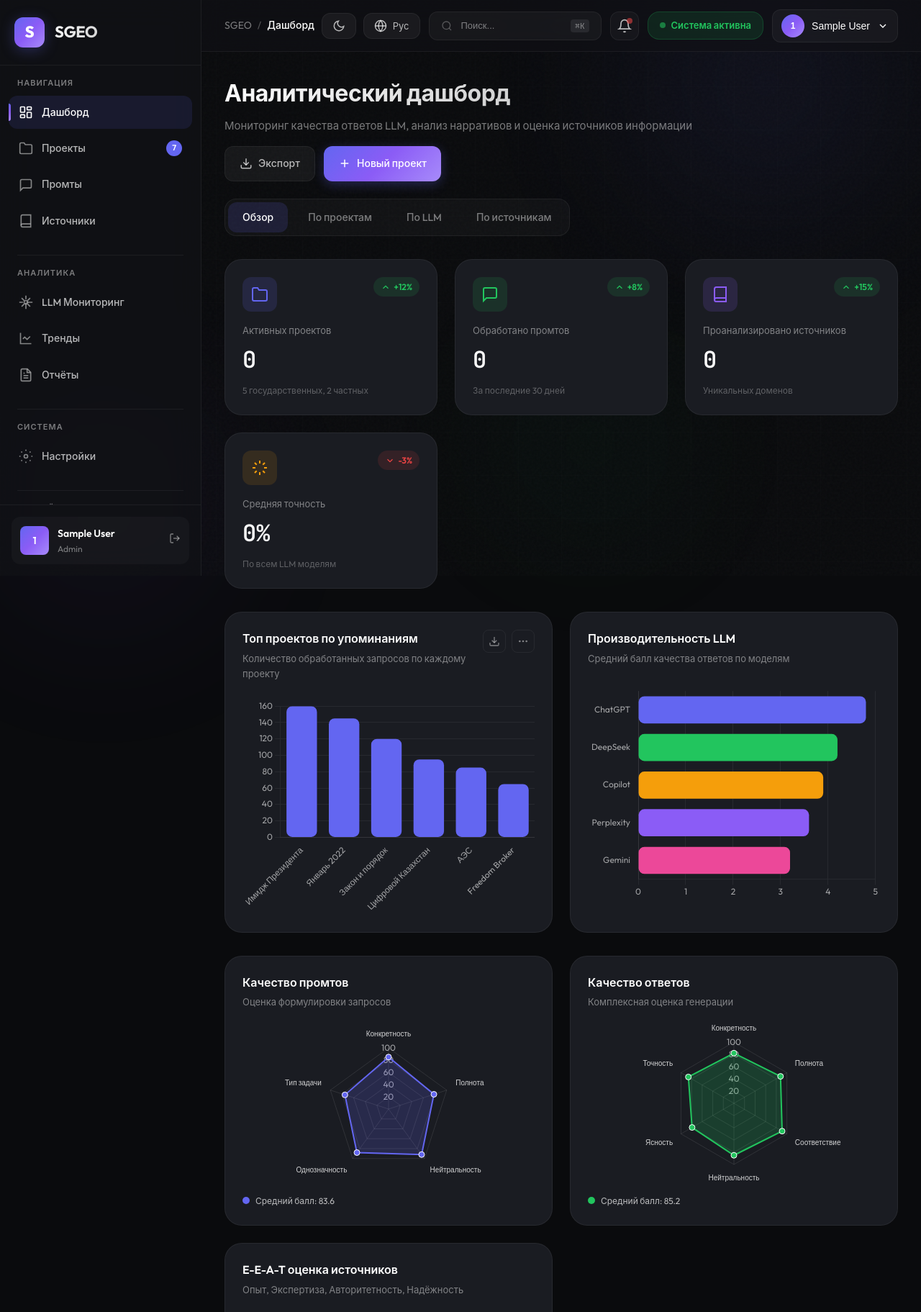
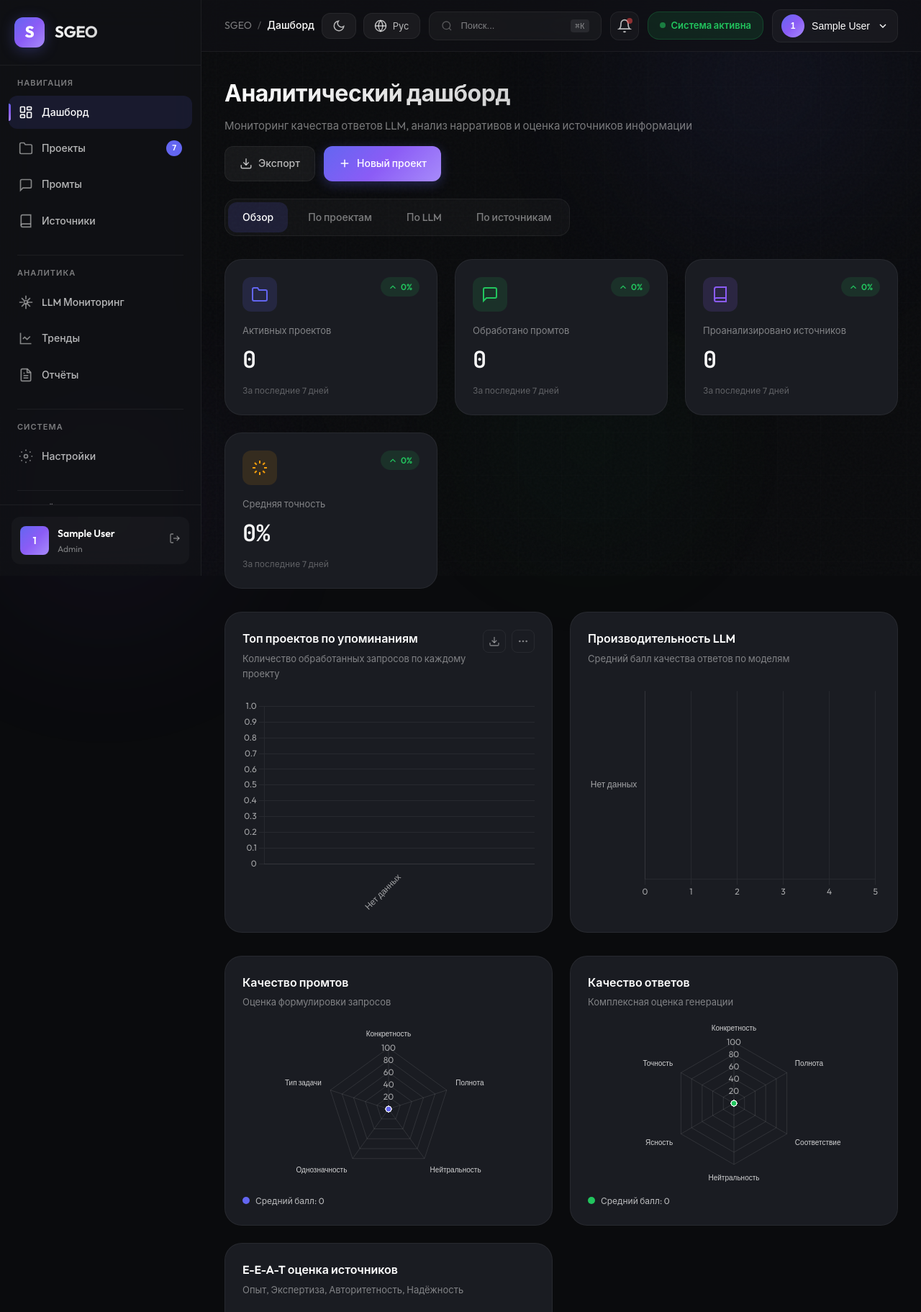
Before and after one commit to timon777/sgeo-dashboard-php, a PHP site: page / in a window 1280 px wide. Shown: the top 1823 px of the page at 72% size. Run offline with PHP 8.4, Linux system fonts and the light colour scheme; the visitor is signed in with stand-in values (Sample User, id 1); a map, chart or similar area stays blank.

Commit message:
Connect dashboard charts to real database data
- Bar chart: uses real project data from project_stats view
- LLM performance chart: uses real model performance metrics
- Stat card trends: calculated from daily_stats table
- Radar charts: use evaluation metrics (coherence, consistency, fluency, relevance)
- Donut charts: use source statistics (geography, types, LLM distribution)
- All legends now display real values from database

```diff
--- a/src/Controllers/DashboardController.php
+++ b/src/Controllers/DashboardController.php
@@ -74,6 +74,12 @@ class DashboardController extends BaseController
         // Get trend data
         $trends = $this->calculateTrends();
 
+        // Get radar chart data from evaluations
+        $radarData = $this->buildRadarChartData($modelPerformance);
+
+        // Get source statistics for donut charts
+        $sourceStats = $this->buildSourceStats($sourceModel);
+
         $this->render('dashboard/index', [
             'pageTitle' => 'Аналитический дашборд',
             'currentPage' => 'dashboard',
@@ -85,6 +91,8 @@ class DashboardController extends BaseController
             'recentResponses' => $recentResponses['data'] ?? [],
             'recentEvaluations' => $recentEvaluations['data'] ?? [],
             'trends' => $trends,
+            'radarData' => $radarData,
+            'sourceStats' => $sourceStats,
         ]);
     }
 
@@ -281,4 +289,158 @@ class DashboardController extends BaseController
 
         return ['value' => $value, 'up' => $isUp];
     }
+
+    private function buildRadarChartData(array $modelPerformance): array
+    {
+        // Calculate average metrics from all models for radar charts
+        $metrics = [
+            'coherence' => 0,
+            'consistency' => 0,
+            'fluency' => 0,
+            'relevance' => 0,
+        ];
+
+        $count = count($modelPerformance);
+        if ($count > 0) {
+            foreach ($modelPerformance as $data) {
+                $metrics['coherence'] += $data['coherence'] ?? 0;
+                $metrics['consistency'] += $data['consistency'] ?? 0;
+                $metrics['fluency'] += $data['fluency'] ?? 0;
+                $metrics['relevance'] += $data['relevance'] ?? 0;
+            }
+            foreach ($metrics as $key => $value) {
+                $metrics[$key] = round($value / $count);
+            }
+        }
+
+        // Calculate average for legend
+        $avgScore = $count > 0 ? round(array_sum($metrics) / count($metrics), 1) : 0;
+
+        return [
+            'prompts' => [
+                'labels' => ['Конкретность', 'Полнота', 'Нейтральность', 'Однозначность', 'Тип задачи'],
+                'data' => [
+                    $metrics['coherence'],
+                    $metrics['consistency'],
+                    $metrics['fluency'],
+                    $metrics['relevance'],
+                    round(($metrics['coherence'] + $metrics['fluency']) / 2)
+                ],
+                'avg' => $avgScore,
+            ],
+            'answers' => [
+                'labels' => ['Конкретность', 'Полнота', 'Соответствие', 'Нейтральность', 'Ясность', 'Точность'],
+                'data' => [
+                    $metrics['coherence'],
+                    $metrics['consistency'],
+                    $metrics['relevance'],
+                    $metrics['fluency'],
+                    round(($metrics['fluency'] + $metrics['coherence']) / 2),
+                    round(($metrics['relevance'] + $metrics['consistency']) / 2)
+                ],
+                'avg' => $avgScore,
+            ],
+            'eeat' => [
+                'labels' => ['Опыт', 'Экспертиза', 'Авторитетность', 'Надёжность'],
+                'data' => [
+                    $metrics['coherence'],
+                    $metrics['fluency'],
+                    $metrics['consistency'],
+                    $metrics['relevance']
+                ],
+                'avg' => $avgScore,
+            ],
+        ];
+    }
+
+    private function buildSourceStats(Source $sourceModel): array
+    {
+        $db = new SupabaseClient();
+
+        // Get source counts by country
+        $geoResult = $db->from('sources')
+            ->select('country')
+            ->get();
+
+        $geoCounts = ['kz' => 0, 'ru' => 0, 'us' => 0, 'other' => 0];
+        if (isset($geoResult['data'])) {
+            foreach ($geoResult['data'] as $source) {
+                $country = strtolower($source['country'] ?? 'other');
+                if (isset($geoCounts[$country])) {
+                    $geoCounts[$country]++;
+                } else {
+                    $geoCounts['other']++;
+                }
+            }
+        }
+
+        // Get source counts by type
+        $typeResult = $db->from('sources')
+            ->select('type')
+            ->get();
+
+        $typeCounts = ['media' => 0, 'gov' => 0, 'social' => 0, 'blog' => 0, 'science' => 0];
+        if (isset($typeResult['data'])) {
+            foreach ($typeResult['data'] as $source) {
+                $type = strtolower($source['type'] ?? 'other');
+                if ($type === 'media' || $type === 'сми') {
+                    $typeCounts['media']++;
+                } elseif ($type === 'gov' || $type === 'government' || $type === 'государственный') {
+                    $typeCounts['gov']++;
+                } elseif ($type === 'social' || $type === 'социальные сети') {
+                    $typeCounts['social']++;
+                } elseif ($type === 'blog' || $type === 'блог') {
+                    $typeCounts['blog']++;
+                } elseif ($type === 'science' || $type === 'научный') {
+                    $typeCounts['science']++;
+                }
+            }
+        }
+
+        // Get LLM distribution from ai_responses
+        $llmResult = $db->from('ai_responses')
+            ->select('model_name')
+            ->get();
+
+        $llmCounts = [];
+        if (isset($llmResult['data'])) {
+            foreach ($llmResult['data'] as $response) {
+                $model = $response['model_name'] ?? 'Unknown';
+                $llmCounts[$model] = ($llmCounts[$model] ?? 0) + 1;
+            }
+        }
+
+        // Convert to percentages
+        $totalGeo = array_sum($geoCounts) ?: 1;
+        $totalType = array_sum($typeCounts) ?: 1;
+        $totalLlm = array_sum($llmCounts) ?: 1;
+
+        return [
+            'geography' => [
+                'labels' => ['Казахстанские', 'Российские', 'Американские', 'Прочие'],
+                'data' => [
+                    round($geoCounts['kz'] / $totalGeo * 100),
+                    round($geoCounts['ru'] / $totalGeo * 100),
+                    round($geoCounts['us'] / $totalGeo * 100),
+                    round($geoCounts['other'] / $totalGeo * 100),
+                ],
+            ],
+            'types' => [
+                'labels' => ['СМИ', 'Государственные', 'Соцсети', 'Блоги', 'Научные'],
+                'data' => [
+                    round($typeCounts['media'] / $totalType * 100),
+                    round($typeCounts['gov'] / $totalType * 100),
+                    round($typeCounts['social'] / $totalType * 100),
+                    round($typeCounts['blog'] / $totalType * 100),
+                    round($typeCounts['science'] / $totalType * 100),
+                ],
+            ],
+            'llm' => [
+                'labels' => array_keys($llmCounts),
+                'data' => array_map(function($count) use ($totalLlm) {
+                    return round($count / $totalLlm * 100);
+                }, array_values($llmCounts)),
+            ],
+        ];
+    }
 }
--- a/src/Views/dashboard/index.php
+++ b/src/Views/dashboard/index.php
@@ -40,18 +40,18 @@
                     <path d="M22 19a2 2 0 0 1-2 2H4a2 2 0 0 1-2-2V5a2 2 0 0 1 2-2h5l2 3h9a2 2 0 0 1 2 2z"/>
                 </svg>
             </div>
-            <div class="stat-trend up">
+            <div class="stat-trend <?= ($trends['projects']['up'] ?? true) ? 'up' : 'down' ?>">
                 <svg viewBox="0 0 24 24" fill="none" stroke="currentColor" stroke-width="2">
-                    <path d="m18 15-6-6-6 6"/>
+                    <path d="<?= ($trends['projects']['up'] ?? true) ? 'm18 15-6-6-6 6' : 'm6 9 6 6 6-6' ?>"/>
                 </svg>
-                +12%
+                <?= $trends['projects']['value'] ?? '0%' ?>
             </div>
         </div>
         <div class="stat-content">
             <div class="stat-label">Активных проектов</div>
             <div class="stat-value"><?= $stats['activeProjects'] ?></div>
         </div>
-        <div class="stat-description">5 государственных, 2 частных</div>
+        <div class="stat-description">За последние 7 дней</div>
     </div>
 
     <div class="stat-card">
@@ -61,18 +61,18 @@
                     <path d="M21 15a2 2 0 0 1-2 2H7l-4 4V5a2 2 0 0 1 2-2h14a2 2 0 0 1 2 2z"/>
                 </svg>
             </div>
-            <div class="stat-trend up">
+            <div class="stat-trend <?= ($trends['prompts']['up'] ?? true) ? 'up' : 'down' ?>">
                 <svg viewBox="0 0 24 24" fill="none" stroke="currentColor" stroke-width="2">
-                    <path d="m18 15-6-6-6 6"/>
+                    <path d="<?= ($trends['prompts']['up'] ?? true) ? 'm18 15-6-6-6 6' : 'm6 9 6 6 6-6' ?>"/>
                 </svg>
-                +8%
+                <?= $trends['prompts']['value'] ?? '0%' ?>
             </div>
         </div>
         <div class="stat-content">
             <div class="stat-label">Обработано промтов</div>
             <div class="stat-value"><?= number_format($stats['processedPrompts']) ?></div>
         </div>
-        <div class="stat-description">За последние 30 дней</div>
+        <div class="stat-description">За последние 7 дней</div>
     </div>
 
     <div class="stat-card">
@@ -83,18 +83,18 @@
                     <path d="M6.5 2H20v20H6.5A2.5 2.5 0 0 1 4 19.5v-15A2.5 2.5 0 0 1 6.5 2z"/>
                 </svg>
             </div>
-            <div class="stat-trend up">
+            <div class="stat-trend <?= ($trends['sources']['up'] ?? true) ? 'up' : 'down' ?>">
                 <svg viewBox="0 0 24 24" fill="none" stroke="currentColor" stroke-width="2">
-                    <path d="m18 15-6-6-6 6"/>
+                    <path d="<?= ($trends['sources']['up'] ?? true) ? 'm18 15-6-6-6 6' : 'm6 9 6 6 6-6' ?>"/>
                 </svg>
-                +15%
+                <?= $trends['sources']['value'] ?? '0%' ?>
             </div>
         </div>
         <div class="stat-content">
             <div class="stat-label">Проанализировано источников</div>
             <div class="stat-value"><?= number_format($stats['analyzedSources']) ?></div>
         </div>
-        <div class="stat-description">Уникальных доменов</div>
+        <div class="stat-description">За последние 7 дней</div>
     </div>
 
     <div class="stat-card">
@@ -111,18 +111,18 @@
                     <path d="m7.76 7.76-2.83-2.83"/>
                 </svg>
             </div>
-            <div class="stat-trend down">
+            <div class="stat-trend <?= ($trends['accuracy']['up'] ?? true) ? 'up' : 'down' ?>">
                 <svg viewBox="0 0 24 24" fill="none" stroke="currentColor" stroke-width="2">
-                    <path d="m6 9 6 6 6-6"/>
+                    <path d="<?= ($trends['accuracy']['up'] ?? true) ? 'm18 15-6-6-6 6' : 'm6 9 6 6 6-6' ?>"/>
                 </svg>
-                -3%
+                <?= $trends['accuracy']['value'] ?? '0%' ?>
             </div>
         </div>
         <div class="stat-content">
             <div class="stat-label">Средняя точность</div>
             <div class="stat-value"><?= $stats['averageAccuracy'] ?>%</div>
         </div>
-        <div class="stat-description">По всем LLM моделям</div>
+        <div class="stat-description">За последние 7 дней</div>
     </div>
 </div>
 
@@ -180,7 +180,7 @@
         <div class="legend">
             <div class="legend-item">
                 <span class="legend-dot" style="background: #6366f1;"></span>
-                <span>Средний балл: 83.6</span>
+                <span>Средний балл: <?= $radarData['prompts']['avg'] ?? 0 ?></span>
             </div>
         </div>
     </div>
@@ -194,7 +194,7 @@
         <div class="legend">
             <div class="legend-item">
                 <span class="legend-dot" style="background: #22c55e;"></span>
-                <span>Средний балл: 85.2</span>
+                <span>Средний балл: <?= $radarData['answers']['avg'] ?? 0 ?></span>
             </div>
         </div>
     </div>
@@ -208,7 +208,7 @@
         <div class="legend">
             <div class="legend-item">
                 <span class="legend-dot" style="background: #8b5cf6;"></span>
-                <span>Средний балл: 83.8</span>
+                <span>Средний балл: <?= $radarData['eeat']['avg'] ?? 0 ?></span>
             </div>
         </div>
     </div>
@@ -286,18 +286,17 @@
             <canvas id="geoPieChart"></canvas>
         </div>
         <div class="legend">
+            <?php
+            $geoColors = ['#6366f1', '#22c55e', '#f59e0b', '#8b5cf6'];
+            $geoLabels = $sourceStats['geography']['labels'] ?? [];
+            $geoData = $sourceStats['geography']['data'] ?? [];
+            foreach ($geoLabels as $i => $label):
+            ?>
             <div class="legend-item">
-                <span class="legend-dot" style="background: #6366f1;"></span>
-                <span>55% — Казахстанские</span>
+                <span class="legend-dot" style="background: <?= $geoColors[$i] ?? '#6366f1' ?>;"></span>
+                <span><?= $geoData[$i] ?? 0 ?>% — <?= htmlspecialchars($label) ?></span>
             </div>
-            <div class="legend-item">
-                <span class="legend-dot" style="background: #22c55e;"></span>
-                <span>30% — Российские</span>
-            </div>
-            <div class="legend-item">
-                <span class="legend-dot" style="background: #f59e0b;"></span>
-                <span>15% — Американские</span>
-            </div>
+            <?php endforeach; ?>
         </div>
     </div>
 
@@ -308,26 +307,17 @@
             <canvas id="typesPieChart"></canvas>
         </div>
         <div class="legend">
+            <?php
+            $typeColors = ['#6366f1', '#22c55e', '#f59e0b', '#8b5cf6', '#ec4899'];
+            $typeLabels = $sourceStats['types']['labels'] ?? [];
+            $typeData = $sourceStats['types']['data'] ?? [];
+            foreach ($typeLabels as $i => $label):
+            ?>
             <div class="legend-item">
-                <span class="legend-dot" style="background: #6366f1;"></span>
-                <span>40% — СМИ</span>
+                <span class="legend-dot" style="background: <?= $typeColors[$i] ?? '#6366f1' ?>;"></span>
+                <span><?= $typeData[$i] ?? 0 ?>% — <?= htmlspecialchars($label) ?></span>
             </div>
-            <div class="legend-item">
-                <span class="legend-dot" style="background: #22c55e;"></span>
-                <span>25% — Государственные сайты</span>
-            </div>
-            <div class="legend-item">
-                <span class="legend-dot" style="background: #f59e0b;"></span>
-                <span>20% — Социальные сети</span>
-            </div>
-            <div class="legend-item">
-                <span class="legend-dot" style="background: #8b5cf6;"></span>
-                <span>10% — Блоги</span>
-            </div>
-            <div class="legend-item">
-                <span class="legend-dot" style="background: #ec4899;"></span>
-                <span>5% — Научные ресурсы</span>
-            </div>
+            <?php endforeach; ?>
         </div>
     </div>
 
@@ -338,30 +328,42 @@
             <canvas id="llmPieChart"></canvas>
         </div>
         <div class="legend">
+            <?php
+            $llmColors = ['#6366f1', '#22c55e', '#f59e0b', '#8b5cf6', '#ec4899', '#ef4444'];
+            $llmLabels = $sourceStats['llm']['labels'] ?? [];
+            $llmData = $sourceStats['llm']['data'] ?? [];
+            if (empty($llmLabels)):
+            ?>
             <div class="legend-item">
                 <span class="legend-dot" style="background: #6366f1;"></span>
-                <span>35% — GPT</span>
+                <span>Нет данных</span>
             </div>
+            <?php else: ?>
+            <?php foreach ($llmLabels as $i => $label): ?>
             <div class="legend-item">
-                <span class="legend-dot" style="background: #22c55e;"></span>
-                <span>25% — Gemini</span>
+                <span class="legend-dot" style="background: <?= $llmColors[$i] ?? '#6366f1' ?>;"></span>
+                <span><?= $llmData[$i] ?? 0 ?>% — <?= htmlspecialchars($label) ?></span>
             </div>
-            <div class="legend-item">
-                <span class="legend-dot" style="background: #f59e0b;"></span>
-                <span>20% — Claude</span>
-            </div>
-            <div class="legend-item">
-                <span class="legend-dot" style="background: #8b5cf6;"></span>
-                <span>15% — Perplexity</span>
-            </div>
-            <div class="legend-item">
-                <span class="legend-dot" style="background: #ec4899;"></span>
-                <span>5% — Прочие</span>
-            </div>
+            <?php endforeach; ?>
+            <?php endif; ?>
         </div>
     </div>
 </div>
 
+<?php
+// Pass PHP data to JavaScript
+$jsData = [
+    'projectData' => $projectData ?? [],
+    'llmData' => $llmData ?? [],
+    'trends' => $trends ?? [],
+    'modelPerformance' => $modelPerformance ?? [],
+    'radarData' => $radarData ?? [],
+    'sourceStats' => $sourceStats ?? [],
+];
+?>
+<script>
+const dashboardData = <?= json_encode($jsData, JSON_UNESCAPED_UNICODE) ?>;
+</script>
 <?php
 $pageScripts = <<<'SCRIPTS'
 <script>
@@ -379,14 +381,17 @@ function initDashboardCharts() {
         pink: '#ec4899'
     };
 
-    // Bar Chart - Top Projects
+    // Bar Chart - Top Projects (from real data)
+    const projectLabels = dashboardData.projectData.map(p => p.name);
+    const projectMentions = dashboardData.projectData.map(p => p.mentions);
+
     new Chart(document.getElementById('sourcesBarChart'), {
         type: 'bar',
         data: {
-            labels: ['Имидж Президента', 'Январь 2022', 'Закон и порядок', 'Цифровой Казахстан', 'АЭС', 'Freedom Broker'],
+            labels: projectLabels.length > 0 ? projectLabels : ['Нет данных'],
             datasets: [{
                 label: 'Количество упоминаний',
-                data: [160, 145, 120, 95, 85, 65],
+                data: projectMentions.length > 0 ? projectMentions : [0],
                 backgroundColor: colors.primary,
                 borderRadius: 8,
                 borderSkipped: false,
@@ -403,14 +408,18 @@ function initDashboardCharts() {
         }
     });
 
-    // Horizontal Bar Chart - LLM Performance
+    // Horizontal Bar Chart - LLM Performance (from real data)
+    const llmNames = Object.keys(dashboardData.llmData);
+    const llmScores = llmNames.map(name => dashboardData.llmData[name].score);
+    const llmColors = llmNames.map(name => dashboardData.llmData[name].color);
+
     new Chart(document.getElementById('llmPerformanceChart'), {
         type: 'bar',
         data: {
-            labels: ['ChatGPT', 'DeepSeek', 'Copilot', 'Perplexity', 'Gemini'],
+            labels: llmNames.length > 0 ? llmNames : ['Нет данных'],
             datasets: [{
-                data: [4.8, 4.2, 3.9, 3.6, 3.2],
-                backgroundColor: [colors.primary, colors.success, colors.warning, colors.secondary, colors.pink],
+                data: llmScores.length > 0 ? llmScores : [0],
+                backgroundColor: llmColors.length > 0 ? llmColors : [colors.primary],
                 borderRadius: 8,
                 borderSkipped: false,
             }]
@@ -444,12 +453,14 @@ function initDashboardCharts() {
         }
     };
 
+    // Prompts Radar Chart (from real data)
+    const promptsRadarData = dashboardData.radarData.prompts || {labels: [], data: []};
     new Chart(document.getElementById('promptsRadarChart'), {
         type: 'radar',
         data: {
-            labels: ['Конкретность', 'Полнота', 'Нейтральность', 'Однозначность', 'Тип задачи'],
+            labels: promptsRadarData.labels,
             datasets: [{
-                data: [85, 78, 92, 88, 75],
+                data: promptsRadarData.data,
                 backgroundColor: 'rgba(99, 102, 241, 0.2)',
                 borderColor: colors.primary,
                 borderWidth: 2,
@@ -462,12 +473,14 @@ function initDashboardCharts() {
         options: radarOptions
     });
 
+    // Answers Radar Chart (from real data)
+    const answersRadarData = dashboardData.radarData.answers || {labels: [], data: []};
     new Chart(document.getElementById('answersRadarChart'), {
         type: 'radar',
         data: {
-            labels: ['Конкретность', 'Полнота', 'Соответствие', 'Нейтральность', 'Ясность', 'Точность'],
+            labels: answersRadarData.labels,
             datasets: [{
-                data: [82, 88, 91, 85, 79, 86],
+                data: answersRadarData.data,
                 backgroundColor: 'rgba(34, 197, 94, 0.2)',
                 borderColor: colors.success,
                 borderWidth: 2,
@@ -480,12 +493,14 @@ function initDashboardCharts() {
         options: radarOptions
     });
 
+    // EEAT Radar Chart (from real data)
+    const eeatRadarData = dashboardData.radarData.eeat || {labels: [], data: []};
     new Chart(document.getElementById('eeatRadarChart'), {
         type: 'radar',
         data: {
-            labels: ['Опыт', 'Экспертиза', 'Авторитетность', 'Надёжность'],
+            labels: eeatRadarData.labels,
             datasets: [{
-                data: [75, 88, 82, 90],
+                data: eeatRadarData.data,
                 backgroundColor: 'rgba(139, 92, 246, 0.2)',
                 borderColor: colors.secondary,
                 borderWidth: 2,
@@ -506,29 +521,40 @@ function initDashboardCharts() {
         cutout: '65%'
     };
 
+    // Geography Pie Chart (from real data)
+    const geoData = dashboardData.sourceStats.geography || {labels: [], data: []};
     new Chart(document.getElementById('geoPieChart'), {
         type: 'doughnut',
         data: {
-            labels: ['Казахстанские', 'Российские', 'Американские'],
-            datasets: [{ data: [55, 30, 15], backgroundColor: [colors.primary, colors.success, colors.warning], borderWidth: 0 }]
+            labels: geoData.labels,
+            datasets: [{ data: geoData.data, backgroundColor: [colors.primary, colors.success, colors.warning, colors.secondary], borderWidth: 0 }]
         },
         options: pieOptions
     });
 
+    // Types Pie Chart (from real data)
+    const typesData = dashboardData.sourceStats.types || {labels: [], data: []};
     new Chart(document.getElementById('typesPieChart'), {
         type: 'doughnut',
         data: {
-            labels: ['СМИ', 'Государственные', 'Соцсети', 'Блоги', 'Научные'],
-            datasets: [{ data: [40, 25, 20, 10, 5], backgroundColor: [colors.primary, colors.success, colors.warning, colors.secondary, colors.pink], borderWidth: 0 }]
+            labels: typesData.labels,
+            datasets: [{ data: typesData.data, backgroundColor: [colors.primary, colors.success, colors.warning, colors.secondary, colors.pink], borderWidth: 0 }]
         },
         options: pieOptions
     });
 
+    // LLM Distribution Pie Chart (from real data)
+    const llmDistData = dashboardData.sourceStats.llm || {labels: [], data: []};
+    const llmDistColors = [colors.primary, colors.success, colors.warning, colors.secondary, colors.pink, colors.danger];
     new Chart(document.getElementById('llmPieChart'), {
         type: 'doughnut',
         data: {
-            labels: ['ChatGPT', 'DeepSeek', 'Grok', 'Gemini', 'Perplexity'],
-            datasets: [{ data: [35, 25, 20, 15, 5], backgroundColor: [colors.primary, colors.success, colors.warning, colors.secondary, colors.pink], borderWidth: 0 }]
+            labels: llmDistData.labels.length > 0 ? llmDistData.labels : ['Нет данных'],
+            datasets: [{
+                data: llmDistData.data.length > 0 ? llmDistData.data : [100],
+                backgroundColor: llmDistColors.slice(0, Math.max(llmDistData.labels.length, 1)),
+                borderWidth: 0
+            }]
         },
         options: pieOptions
     });
```
